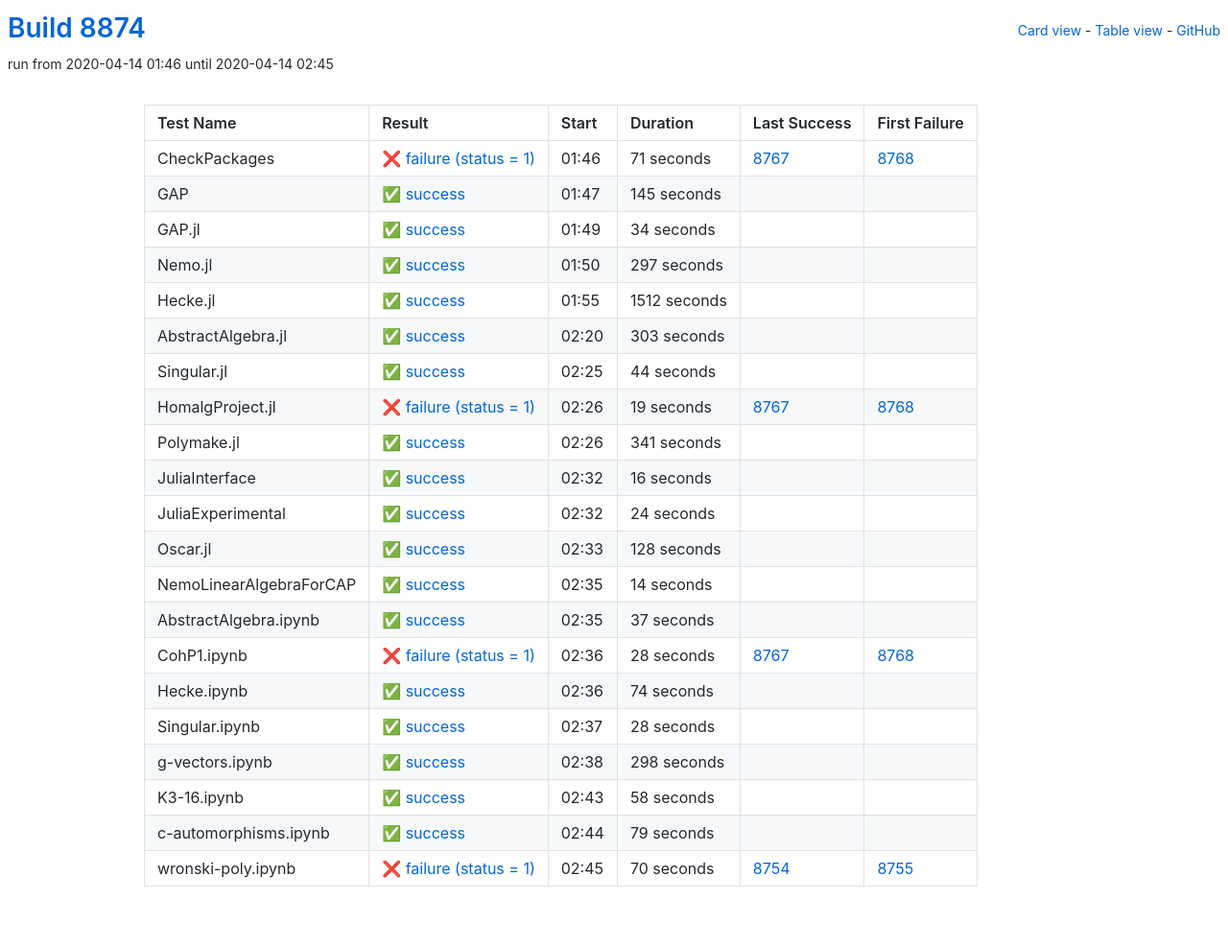
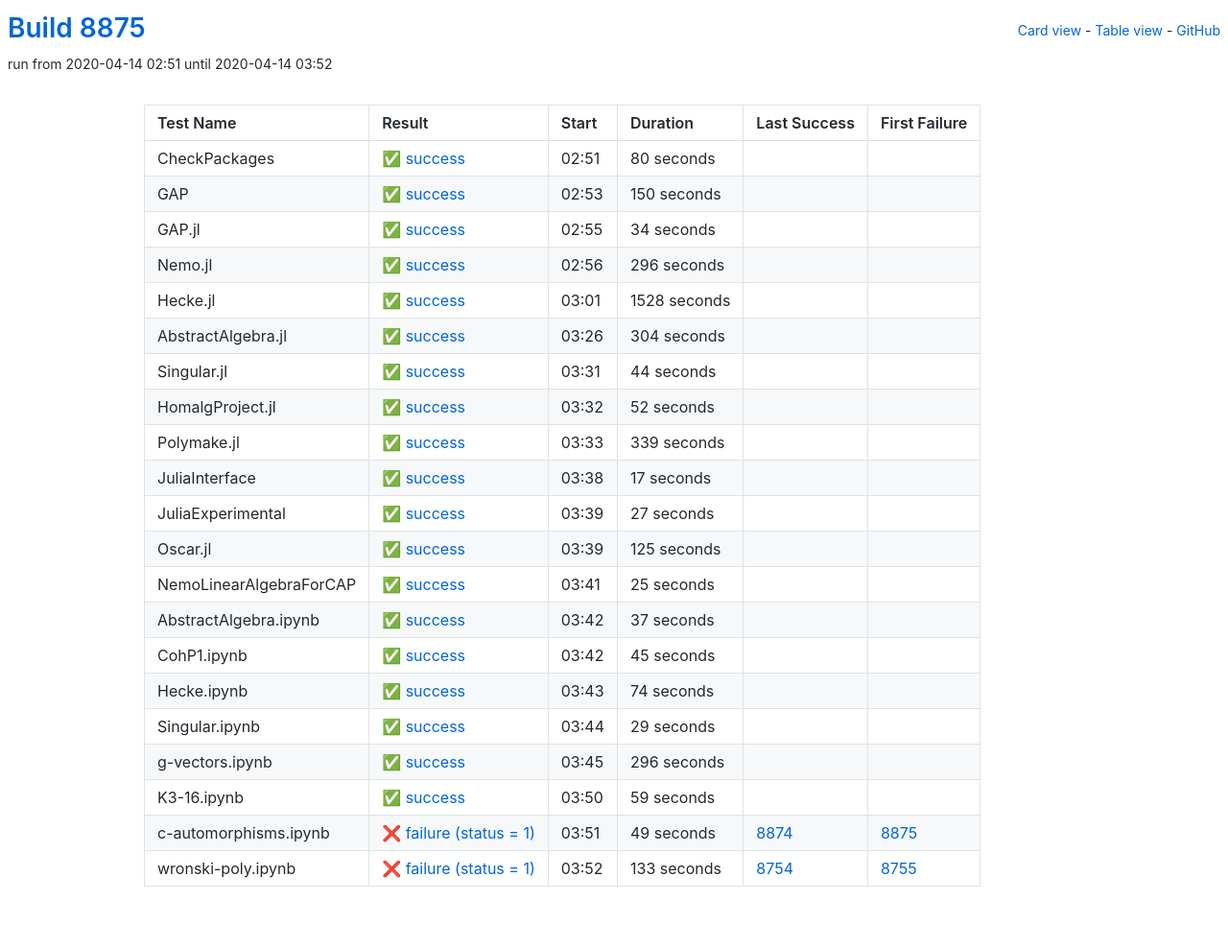
Before and after one commit to oscar-system/oscar-ci-status, a Jekyll site: the page built from table.html, in a window 1280 px wide. Shown: the whole page at 96% size. Built offline with Jekyll 4.4.1, drawn with Linux system fonts in a browser that asks for light colours.

Commit message:
Build 8875

```diff
--- a/_data/ci.yml
+++ b/_data/ci.yml
@@ -1,27 +1,27 @@
-build: 8874
-build_url: https://oscarci.mathematik.uni-kl.de/job/oscar/8874/
+build: 8875
+build_url: https://oscarci.mathematik.uni-kl.de/job/oscar/8875/
 job: oscar
 tests:
-- duration: 71
-  exitcode: 1
-  first_failure: 8768
-  first_failure_url: https://oscarci.mathematik.uni-kl.de/job/oscar/8768/
-  last_success: 8767
-  last_success_url: https://oscarci.mathematik.uni-kl.de/job/oscar/8767/
-  log: https://oscarci.mathematik.uni-kl.de/job/oscar/8874/artifact/logs/build-8874/CheckPackages.log
-  name: CheckPackages
-  start: 2020-04-14 01:46
-  status: failure
-  success: false
-- duration: 145
+- duration: 80
   exitcode: 0
   first_failure: false
   first_failure_url: null
   last_success: false
   last_success_url: null
-  log: https://oscarci.mathematik.uni-kl.de/job/oscar/8874/artifact/logs/build-8874/GAP.log
+  log: https://oscarci.mathematik.uni-kl.de/job/oscar/8875/artifact/logs/build-8875/CheckPackages.log
+  name: CheckPackages
+  start: 2020-04-14 02:51
+  status: success
+  success: true
+- duration: 150
+  exitcode: 0
+  first_failure: false
+  first_failure_url: null
+  last_success: false
+  last_success_url: null
+  log: https://oscarci.mathematik.uni-kl.de/job/oscar/8875/artifact/logs/build-8875/GAP.log
   name: GAP
-  start: 2020-04-14 01:47
+  start: 2020-04-14 02:53
   status: success
   success: true
 - duration: 34
@@ -30,42 +30,42 @@
   first_failure_url: null
   last_success: false
   last_success_url: null
-  log: https://oscarci.mathematik.uni-kl.de/job/oscar/8874/artifact/logs/build-8874/GAP.jl.log
+  log: https://oscarci.mathematik.uni-kl.de/job/oscar/8875/artifact/logs/build-8875/GAP.jl.log
   name: GAP.jl
-  start: 2020-04-14 01:49
+  start: 2020-04-14 02:55
   status: success
   success: true
-- duration: 297
+- duration: 296
   exitcode: 0
   first_failure: false
   first_failure_url: null
   last_success: false
   last_success_url: null
-  log: https://oscarci.mathematik.uni-kl.de/job/oscar/8874/artifact/logs/build-8874/Nemo.jl.log
+  log: https://oscarci.mathematik.uni-kl.de/job/oscar/8875/artifact/logs/build-8875/Nemo.jl.log
   name: Nemo.jl
-  start: 2020-04-14 01:50
+  start: 2020-04-14 02:56
   status: success
   success: true
-- duration: 1512
+- duration: 1528
   exitcode: 0
   first_failure: false
   first_failure_url: null
   last_success: false
   last_success_url: null
-  log: https://oscarci.mathematik.uni-kl.de/job/oscar/8874/artifact/logs/build-8874/Hecke.jl.log
+  log: https://oscarci.mathematik.uni-kl.de/job/oscar/8875/artifact/logs/build-8875/Hecke.jl.log
   name: Hecke.jl
-  start: 2020-04-14 01:55
+  start: 2020-04-14 03:01
   status: success
   success: true
-- duration: 303
+- duration: 304
   exitcode: 0
   first_failure: false
   first_failure_url: null
   last_success: false
   last_success_url: null
-  log: https://oscarci.mathematik.uni-kl.de/job/oscar/8874/artifact/logs/build-8874/AbstractAlgebra.jl.log
+  log: https://oscarci.mathematik.uni-kl.de/job/oscar/8875/artifact/logs/build-8875/AbstractAlgebra.jl.log
   name: AbstractAlgebra.jl
-  start: 2020-04-14 02:20
+  start: 2020-04-14 03:26
   status: success
   success: true
 - duration: 44
@@ -74,75 +74,75 @@
   first_failure_url: null
   last_success: false
   last_success_url: null
-  log: https://oscarci.mathematik.uni-kl.de/job/oscar/8874/artifact/logs/build-8874/Singular.jl.log
+  log: https://oscarci.mathematik.uni-kl.de/job/oscar/8875/artifact/logs/build-8875/Singular.jl.log
   name: Singular.jl
-  start: 2020-04-14 02:25
+  start: 2020-04-14 03:31
   status: success
   success: true
-- duration: 19
-  exitcode: 1
-  first_failure: 8768
-  first_failure_url: https://oscarci.mathematik.uni-kl.de/job/oscar/8768/
-  last_success: 8767
-  last_success_url: https://oscarci.mathematik.uni-kl.de/job/oscar/8767/
-  log: https://oscarci.mathematik.uni-kl.de/job/oscar/8874/artifact/logs/build-8874/HomalgProject.jl.log
-  name: HomalgProject.jl
-  start: 2020-04-14 02:26
-  status: failure
-  success: false
-- duration: 341
+- duration: 52
   exitcode: 0
   first_failure: false
   first_failure_url: null
   last_success: false
   last_success_url: null
-  log: https://oscarci.mathematik.uni-kl.de/job/oscar/8874/artifact/logs/build-8874/Polymake.jl.log
-  name: Polymake.jl
-  start: 2020-04-14 02:26
+  log: https://oscarci.mathematik.uni-kl.de/job/oscar/8875/artifact/logs/build-8875/HomalgProject.jl.log
+  name: HomalgProject.jl
+  start: 2020-04-14 03:32
   status: success
   success: true
-- duration: 16
+- duration: 339
   exitcode: 0
   first_failure: false
   first_failure_url: null
   last_success: false
   last_success_url: null
-  log: https://oscarci.mathematik.uni-kl.de/job/oscar/8874/artifact/logs/build-8874/JuliaInterface.log
-  name: JuliaInterface
-  start: 2020-04-14 02:32
+  log: https://oscarci.mathematik.uni-kl.de/job/oscar/8875/artifact/logs/build-8875/Polymake.jl.log
+  name: Polymake.jl
+  start: 2020-04-14 03:33
   status: success
   success: true
-- duration: 24
+- duration: 17
   exitcode: 0
   first_failure: false
   first_failure_url: null
   last_success: false
   last_success_url: null
-  log: https://oscarci.mathematik.uni-kl.de/job/oscar/8874/artifact/logs/build-8874/JuliaExperimental.log
-  name: JuliaExperimental
-  start: 2020-04-14 02:32
+  log: https://oscarci.mathematik.uni-kl.de/job/oscar/8875/artifact/logs/build-8875/JuliaInterface.log
+  name: JuliaInterface
+  start: 2020-04-14 03:38
   status: success
   success: true
-- duration: 128
+- duration: 27
   exitcode: 0
   first_failure: false
   first_failure_url: null
   last_success: false
   last_success_url: null
-  log: https://oscarci.mathematik.uni-kl.de/job/oscar/8874/artifact/logs/build-8874/Oscar.jl.log
-  name: Oscar.jl
-  start: 2020-04-14 02:33
+  log: https://oscarci.mathematik.uni-kl.de/job/oscar/8875/artifact/logs/build-8875/JuliaExperimental.log
+  name: JuliaExperimental
+  start: 2020-04-14 03:39
   status: success
   success: true
-- duration: 14
+- duration: 125
   exitcode: 0
   first_failure: false
   first_failure_url: null
   last_success: false
   last_success_url: null
-  log: https://oscarci.mathematik.uni-kl.de/job/oscar/8874/artifact/logs/build-8874/NemoLinearAlgebraForCAP.log
+  log: https://oscarci.mathematik.uni-kl.de/job/oscar/8875/artifact/logs/build-8875/Oscar.jl.log
+  name: Oscar.jl
+  start: 2020-04-14 03:39
+  status: success
+  success: true
+- duration: 25
+  exitcode: 0
+  first_failure: false
+  first_failure_url: null
+  last_success: false
+  last_success_url: null
+  log: https://oscarci.mathematik.uni-kl.de/job/oscar/8875/artifact/logs/build-8875/NemoLinearAlgebraForCAP.log
   name: NemoLinearAlgebraForCAP
-  start: 2020-04-14 02:35
+  start: 2020-04-14 03:41
   status: success
   success: true
 - duration: 37
@@ -151,85 +151,85 @@
   first_failure_url: null
   last_success: false
   last_success_url: null
-  log: https://oscarci.mathematik.uni-kl.de/job/oscar/8874/artifact/logs/build-8874/AbstractAlgebra.ipynb.log
+  log: https://oscarci.mathematik.uni-kl.de/job/oscar/8875/artifact/logs/build-8875/AbstractAlgebra.ipynb.log
   name: AbstractAlgebra.ipynb
-  start: 2020-04-14 02:35
+  start: 2020-04-14 03:42
   status: success
   success: true
-- duration: 28
-  exitcode: 1
-  first_failure: 8768
-  first_failure_url: https://oscarci.mathematik.uni-kl.de/job/oscar/8768/
-  last_success: 8767
-  last_success_url: https://oscarci.mathematik.uni-kl.de/job/oscar/8767/
-  log: https://oscarci.mathematik.uni-kl.de/job/oscar/8874/artifact/logs/build-8874/CohP1.ipynb.log
+- duration: 45
+  exitcode: 0
+  first_failure: false
+  first_failure_url: null
+  last_success: false
+  last_success_url: null
+  log: https://oscarci.mathematik.uni-kl.de/job/oscar/8875/artifact/logs/build-8875/CohP1.ipynb.log
   name: CohP1.ipynb
-  start: 2020-04-14 02:36
-  status: failure
-  success: false
+  start: 2020-04-14 03:42
+  status: success
+  success: true
 - duration: 74
   exitcode: 0
   first_failure: false
   first_failure_url: null
   last_success: false
   last_success_url: null
-  log: https://oscarci.mathematik.uni-kl.de/job/oscar/8874/artifact/logs/build-8874/Hecke.ipynb.log
+  log: https://oscarci.mathematik.uni-kl.de/job/oscar/8875/artifact/logs/build-8875/Hecke.ipynb.log
   name: Hecke.ipynb
-  start: 2020-04-14 02:36
+  start: 2020-04-14 03:43
   status: success
   success: true
-- duration: 28
+- duration: 29
   exitcode: 0
   first_failure: false
   first_failure_url: null
   last_success: false
   last_success_url: null
-  log: https://oscarci.mathematik.uni-kl.de/job/oscar/8874/artifact/logs/build-8874/Singular.ipynb.log
+  log: https://oscarci.mathematik.uni-kl.de/job/oscar/8875/artifact/logs/build-8875/Singular.ipynb.log
   name: Singular.ipynb
-  start: 2020-04-14 02:37
+  start: 2020-04-14 03:44
   status: success
   success: true
-- duration: 298
+- duration: 296
   exitcode: 0
   first_failure: false
   first_failure_url: null
   last_success: false
   last_success_url: null
-  log: https://oscarci.mathematik.uni-kl.de/job/oscar/8874/artifact/logs/build-8874/g-vectors.ipynb.log
+  log: https://oscarci.mathematik.uni-kl.de/job/oscar/8875/artifact/logs/build-8875/g-vectors.ipynb.log
   name: g-vectors.ipynb
-  start: 2020-04-14 02:38
+  start: 2020-04-14 03:45
   status: success
   success: true
-- duration: 58
+- duration: 59
   exitcode: 0
   first_failure: false
   first_failure_url: null
   last_success: false
   last_success_url: null
-  log: https://oscarci.mathematik.uni-kl.de/job/oscar/8874/artifact/logs/build-8874/K3-16.ipynb.log
+  log: https://oscarci.mathematik.uni-kl.de/job/oscar/8875/artifact/logs/build-8875/K3-16.ipynb.log
   name: K3-16.ipynb
-  start: 2020-04-14 02:43
+  start: 2020-04-14 03:50
   status: success
   success: true
-- duration: 79
-  exitcode: 0
-  first_failure: false
-  first_failure_url: null
-  last_success: false
-  last_success_url: null
-  log: https://oscarci.mathematik.uni-kl.de/job/oscar/8874/artifact/logs/build-8874/c-automorphisms.ipynb.log
+- duration: 49
+  exitcode: 1
+  first_failure: 8875
+  first_failure_url: https://oscarci.mathematik.uni-kl.de/job/oscar/8875/
+  last_success: 8874
+  last_success_url: https://oscarci.mathematik.uni-kl.de/job/oscar/8874/
+  log: https://oscarci.mathematik.uni-kl.de/job/oscar/8875/artifact/logs/build-8875/c-automorphisms.ipynb.log
   name: c-automorphisms.ipynb
-  start: 2020-04-14 02:44
-  status: success
-  success: true
-- duration: 70
+  start: 2020-04-14 03:51
+  status: failure
+  success: false
+- duration: 133
   exitcode: 1
   first_failure: 8755
   first_failure_url: https://oscarci.mathematik.uni-kl.de/job/oscar/8755/
   last_success: 8754
   last_success_url: https://oscarci.mathematik.uni-kl.de/job/oscar/8754/
-  log: https://oscarci.mathematik.uni-kl.de/job/oscar/8874/artifact/logs/build-8874/wronski-poly.ipynb.log
+  log: https://oscarci.mathematik.uni-kl.de/job/oscar/8875/artifact/logs/build-8875/wronski-poly.ipynb.log
   name: wronski-poly.ipynb
-  start: 2020-04-14 02:45
+  start: 2020-04-14 03:52
   status: failure
   success: false
```
Also changed, not shown: README.md.
